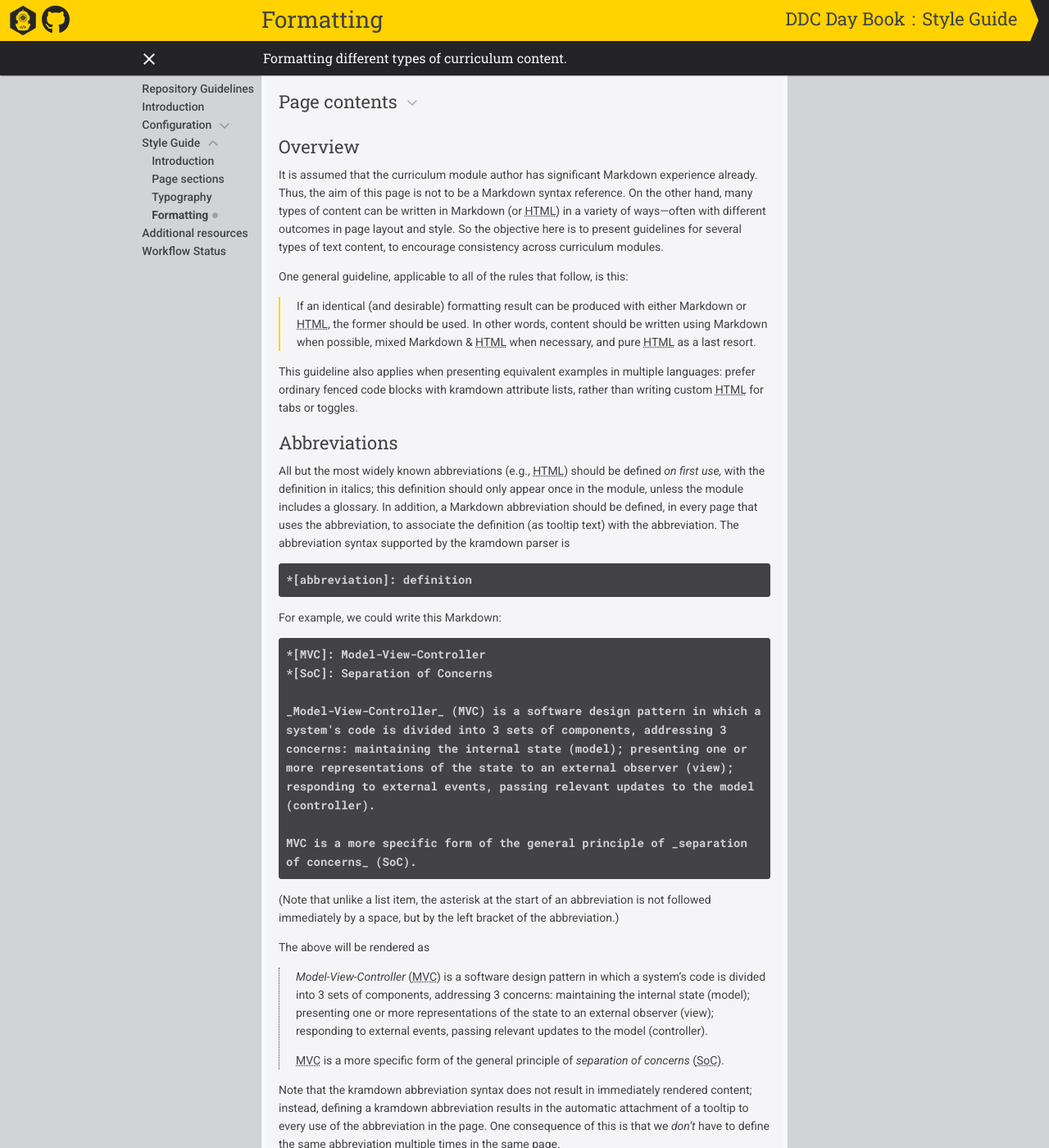
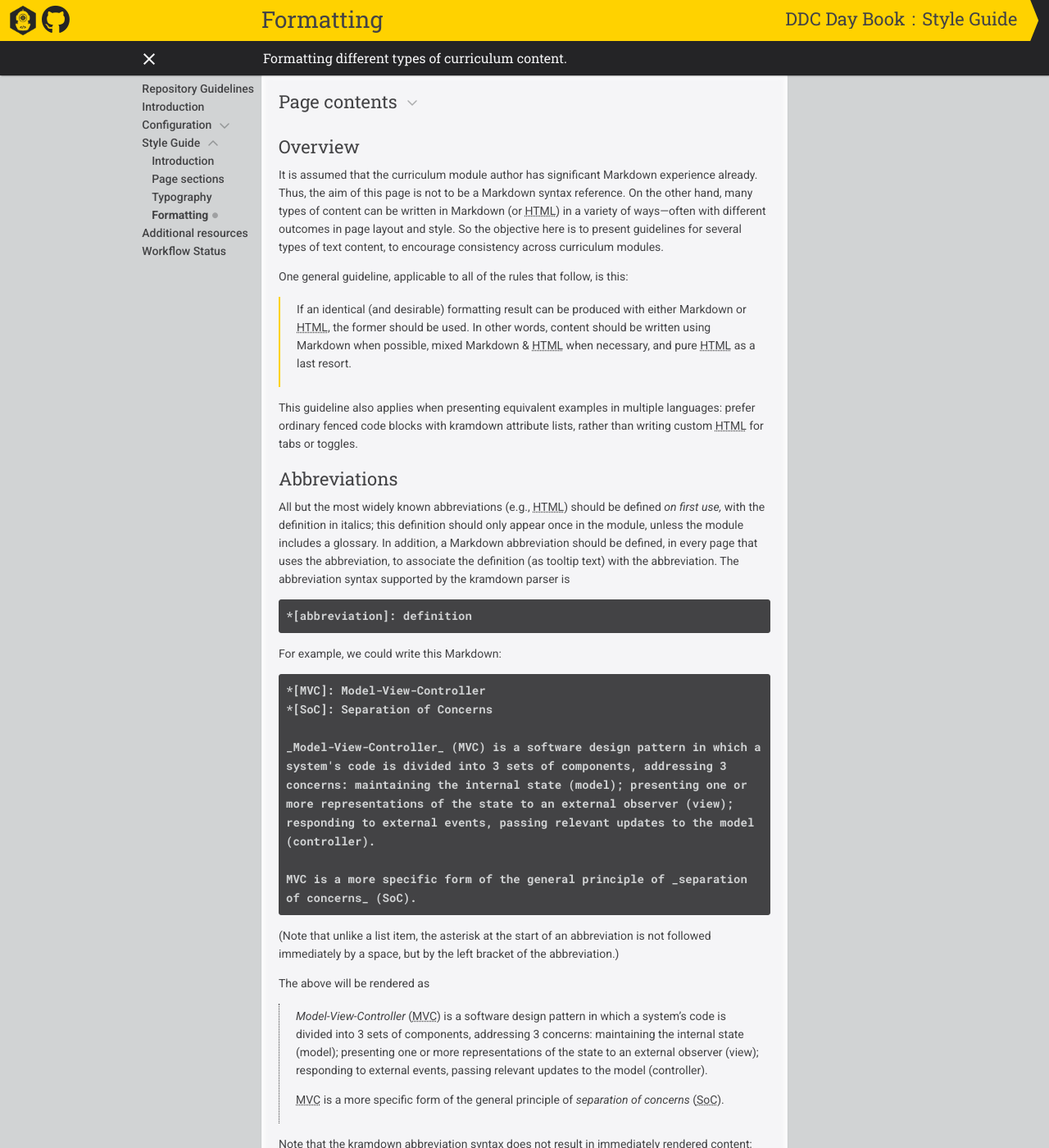
Before and after one commit to ddc-java/ddc-day-book, a Jekyll site: the page built from content/formatting.md, in a window 1280 px wide and 1400 px high. Shown: the whole window at 82% size. Built offline with Jekyll 4.4.1, drawn with Linux system fonts in a browser that asks for light colours; nearby versions of some CDN libraries; our own code applies the rules of GitHub Pages for plain Markdown files; formulas are drawn with MathJax 3.

Commit message:
Adjust padding for blockquote & `tdd-prompt`, `tdd-hint` CSS classes.

```diff
--- a/_sass/ddc-day-book.scss
+++ b/_sass/ddc-day-book.scss
@@ -272,7 +272,7 @@
 
   border-left: 2px solid $deep-dive-yellow;
   margin: 0 0 1em 0;
-  padding: 0 0 0 20px;
+  padding: 4px 8px 4px 20px;
   font-style: italic;
 
   &.render-example {
@@ -298,8 +298,7 @@
   &.tdd-prompt {
     border-left: 4px solid $tdd-color;
     background-color: $tdd-background;
-    font-style: normal;
-    padding: 8px 12px 8px 16px;
+    padding-left: 18px;
 
     &::before {
       content: '\1F9EA\00A0';
@@ -309,8 +308,6 @@
   &.tdd-hint {
     border-left: 2px dashed $tdd-color;
     background-color: $tdd-background;
-    font-style: normal;
-    padding: 8px 12px 8px 20px;
 
     &::before {
       content: '\1F4A1\00A0';
```
